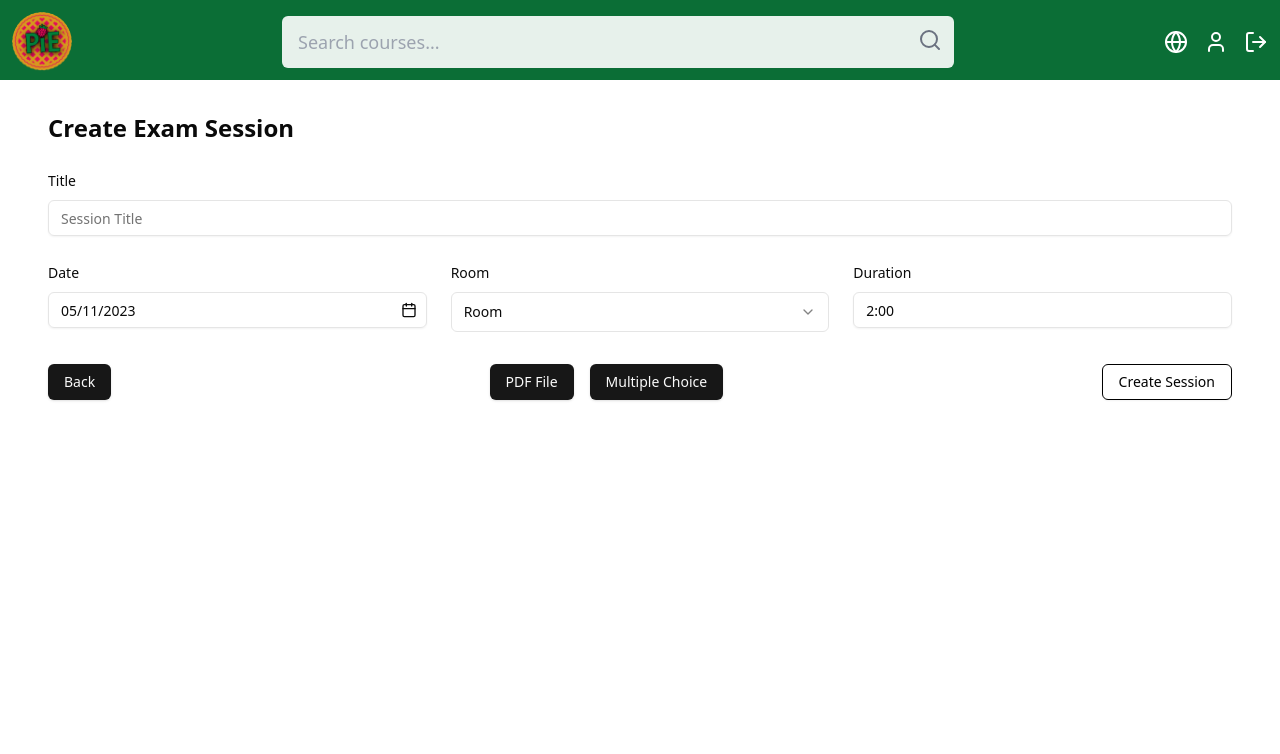
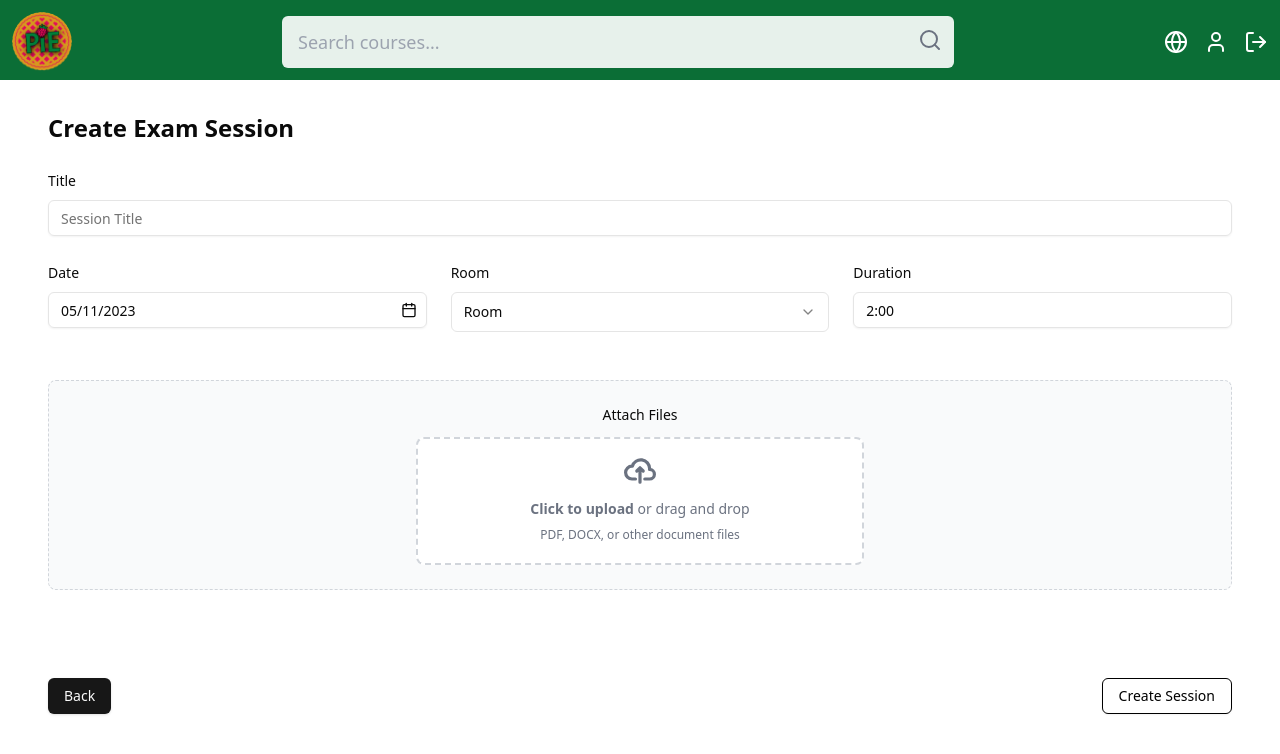
Before and after one commit to PortableIsolatedEnvironment/WebApp, a Next.js app in the folder webapp/: page /course/40379/1/create_session in a window 1280 px wide. Shown: the top 754 px of the page. Built offline with nearby package versions, Linux system fonts and the light colour scheme.

Commit message:
Attach button

```diff
--- a/webapp/package.json
+++ b/webapp/package.json
@@ -10,6 +10,7 @@
   },
   "dependencies": {
     "@radix-ui/react-dialog": "^1.1.6",
+    "@radix-ui/react-label": "^2.1.2",
     "@radix-ui/react-select": "^2.1.6",
     "@radix-ui/react-slot": "^1.1.2",
     "@shadcn/ui": "^0.0.4",
--- a/webapp/src/app/course/[course_id]/[exam_id]/create_session/page.js
+++ b/webapp/src/app/course/[course_id]/[exam_id]/create_session/page.js
@@ -7,6 +7,7 @@ import { Input } from "@/components/ui/input";
 import PopupButton from "@/components/ui/button-popup";
 import BackButton from "@/components/back-button";
 import { Select, SelectContent, SelectItem, SelectTrigger, SelectValue } from "@/components/ui/select";
+import { Label } from "@/components/ui/label";
 
 export default function ExamCreation() {
   const [title, setTitle] = useState("");
@@ -20,13 +21,15 @@ export default function ExamCreation() {
     alert("Exam successfully created!");
   };
 
+// Fix form structure to make button work
+
 return (
   <div className="min-h-screen bg-white">
-
     {/* Main Content */}
     <main className="mx-auto max-w-7xl p-8">
       <form onSubmit={handleSubmit} className="grid gap-6">
         <h1 className="text-2xl font-semibold">Create Exam Session</h1>
+
         {/* Título */}
         <div className="space-y-2">
           <label htmlFor="title" className="text-sm font-medium">
@@ -89,24 +92,45 @@ export default function ExamCreation() {
             />
           </div>
         </div>
-        </form>
+
+        {/* Attach Files Section */}
+        <div className="mt-6 mb-8 border border-dashed border-gray-300 rounded-lg p-6 bg-gray-50">
+          <div className="flex flex-col items-center">
+            <Label htmlFor="exam_file" className="text-sm font-medium mb-3">
+              Attach Files
+            </Label>
+            <div className="w-full max-w-md">
+              <div className="flex flex-col items-center justify-center w-full">
+                <label htmlFor="exam_file" className="flex flex-col items-center justify-center w-full h-32 border-2 border-gray-300 border-dashed rounded-lg cursor-pointer bg-white hover:bg-gray-50 transition-colors">
+                  <div className="flex flex-col items-center justify-center pt-5 pb-6">
+                    <svg className="w-8 h-8 mb-3 text-gray-500" aria-hidden="true" xmlns="http://www.w3.org/2000/svg" fill="none" viewBox="0 0 20 16">
+                      <path stroke="currentColor" strokeLinecap="round" strokeLinejoin="round" strokeWidth="2" d="M13 13h3a3 3 0 0 0 0-6h-.025A5.56 5.56 0 0 0 16 6.5 5.5 5.5 0 0 0 5.207 5.021C5.137 5.017 5.071 5 5 5a4 4 0 0 0 0 8h2.167M10 15V6m0 0L8 8m2-2 2 2"/>
+                    </svg>
+                    <p className="mb-2 text-sm text-gray-500"><span className="font-semibold">Click to upload</span> or drag and drop</p>
+                    <p className="text-xs text-gray-500">PDF, DOCX, or other document files</p>
+                  </div>
+                  <Input
+                    id="exam_file"
+                    type="file"
+                    className="hidden"
+                  />
+                </label>
+              </div>
+            </div>
+          </div>
+        </div>
 
         {/* Buttons Section */}
         <div className="mt-8 flex justify-between items-center">
           {/* Back Button */}
           <BackButton />
 
-          {/* Upload Exam & New Button */}
-          <div className="flex gap-4">
-            <PopupButton buttonText="PDF File" title="Custom Title" content="This is a customizable pop-up!" />
-            <PopupButton buttonText="Multiple Choice" title="Custom Title" content="This is a customizable pop-up!" />
-          </div>
-
           {/* Create Exam Button */}
           <Button type="submit" variant="outline" className="bg-white text-black border border-black hover:bg-gray-100">
             Create Session
           </Button>
         </div>
+      </form>
     </main>
   </div>
 );
--- /dev/null
+++ b/webapp/src/components/ui/label.jsx
@@ -0,0 +1,18 @@
+"use client"
+
+import * as React from "react"
+import * as LabelPrimitive from "@radix-ui/react-label"
+import { cva } from "class-variance-authority";
+
+import { cn } from "@/lib/utils"
+
+const labelVariants = cva(
+  "text-sm font-medium leading-none peer-disabled:cursor-not-allowed peer-disabled:opacity-70"
+)
+
+const Label = React.forwardRef(({ className, ...props }, ref) => (
+  <LabelPrimitive.Root ref={ref} className={cn(labelVariants(), className)} {...props} />
+))
+Label.displayName = LabelPrimitive.Root.displayName
+
+export { Label }
```
Also changed, not shown: 1 other file (tests, documents, lock files or other folders). Lines whose indentation alone changed are shown as unchanged.
